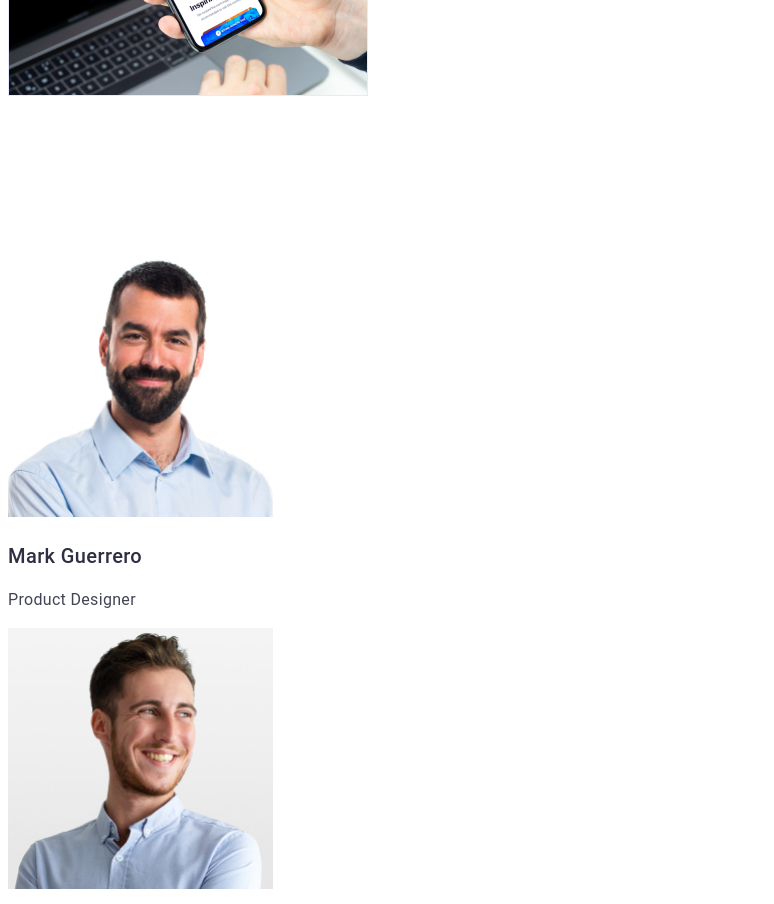
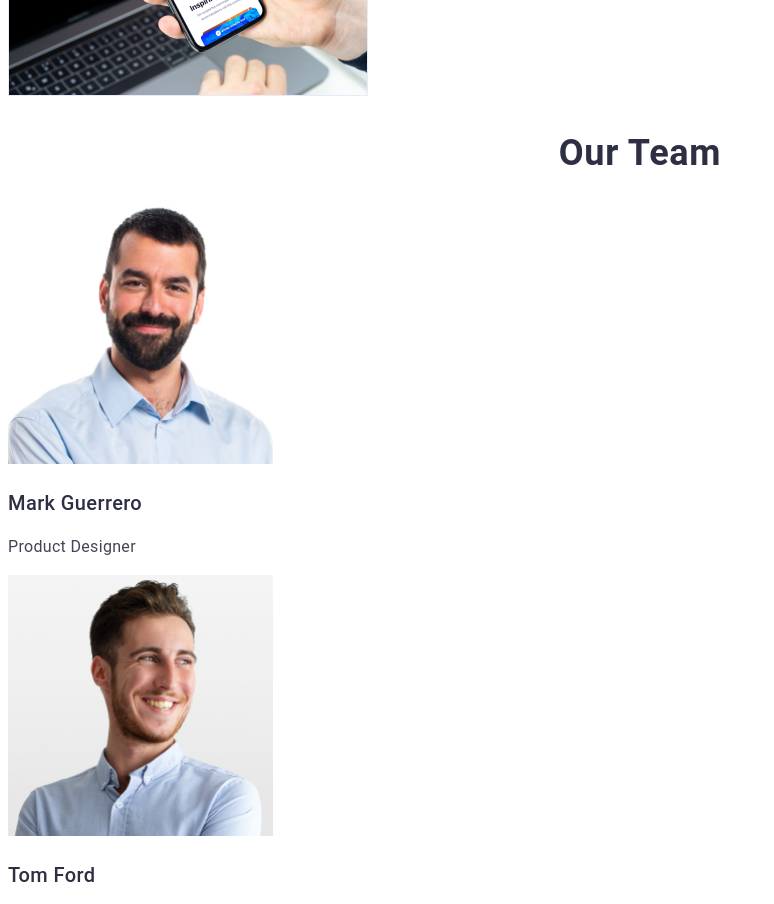
Before and after one commit to HappieDo08/goit-markup-hw-02, a plain HTML site: page index.html in a window 1280 px wide. Shown: the part 1620-2524 px from the top of the page, without its empty margins (0-774 px from the left). Drawn offline with Linux system fonts and the light colour scheme.

Commit message:
for checking by mentor
for checking

```diff
--- a/index.html
+++ b/index.html
@@ -76,7 +76,7 @@
         </section>
         <!--Section 3 "Our Team" -->
         <section>
-            <h2 class="section title">Our Team</h2>
+            <h2 class="section-title">Our Team</h2>
             <ul class="team list">
                 <li><img src="images/TeamC1.jpg" alt="Product Manager" width="265" />
                     <h3 class="team-members">Mark Guerrero</h3>
```
